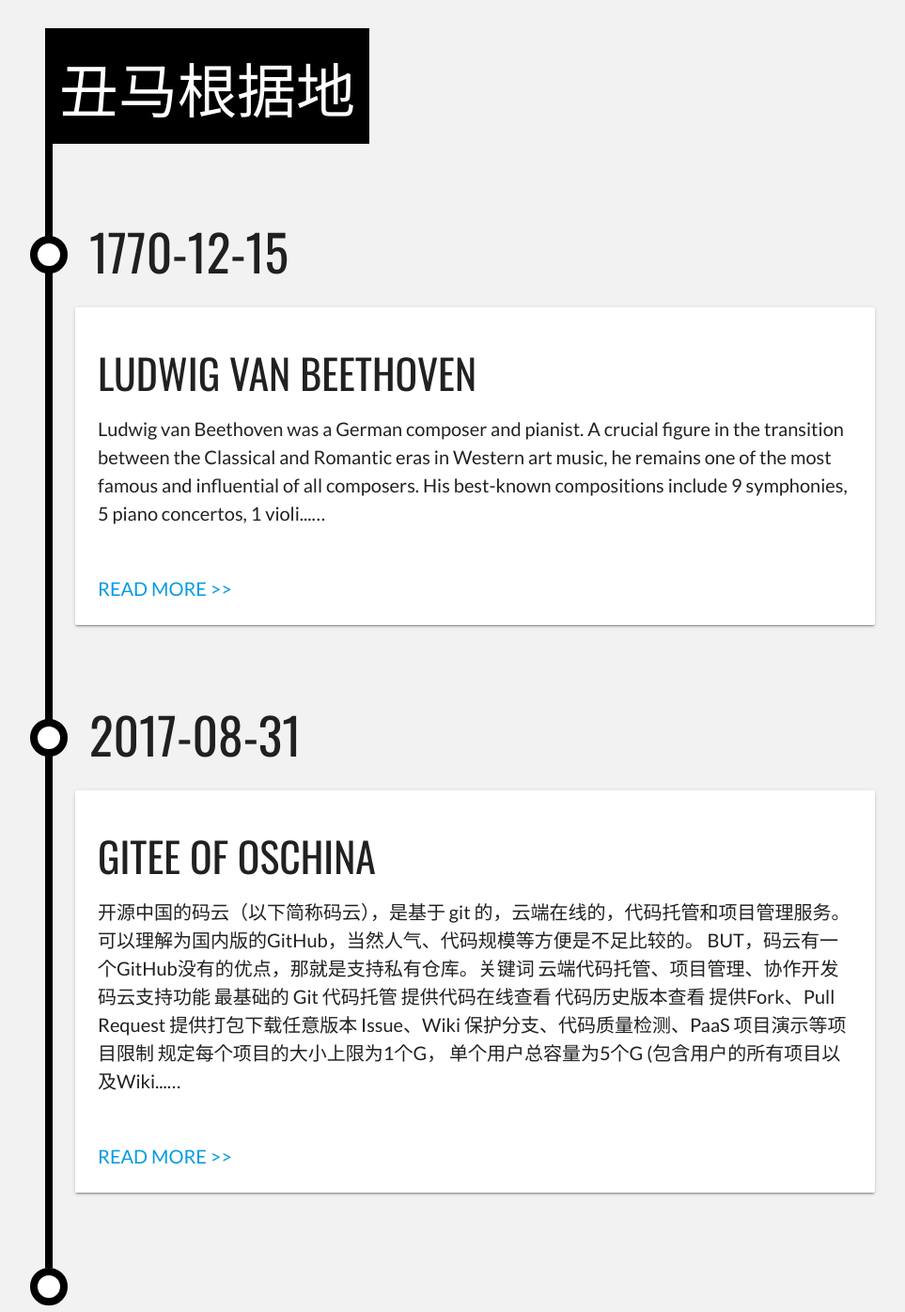
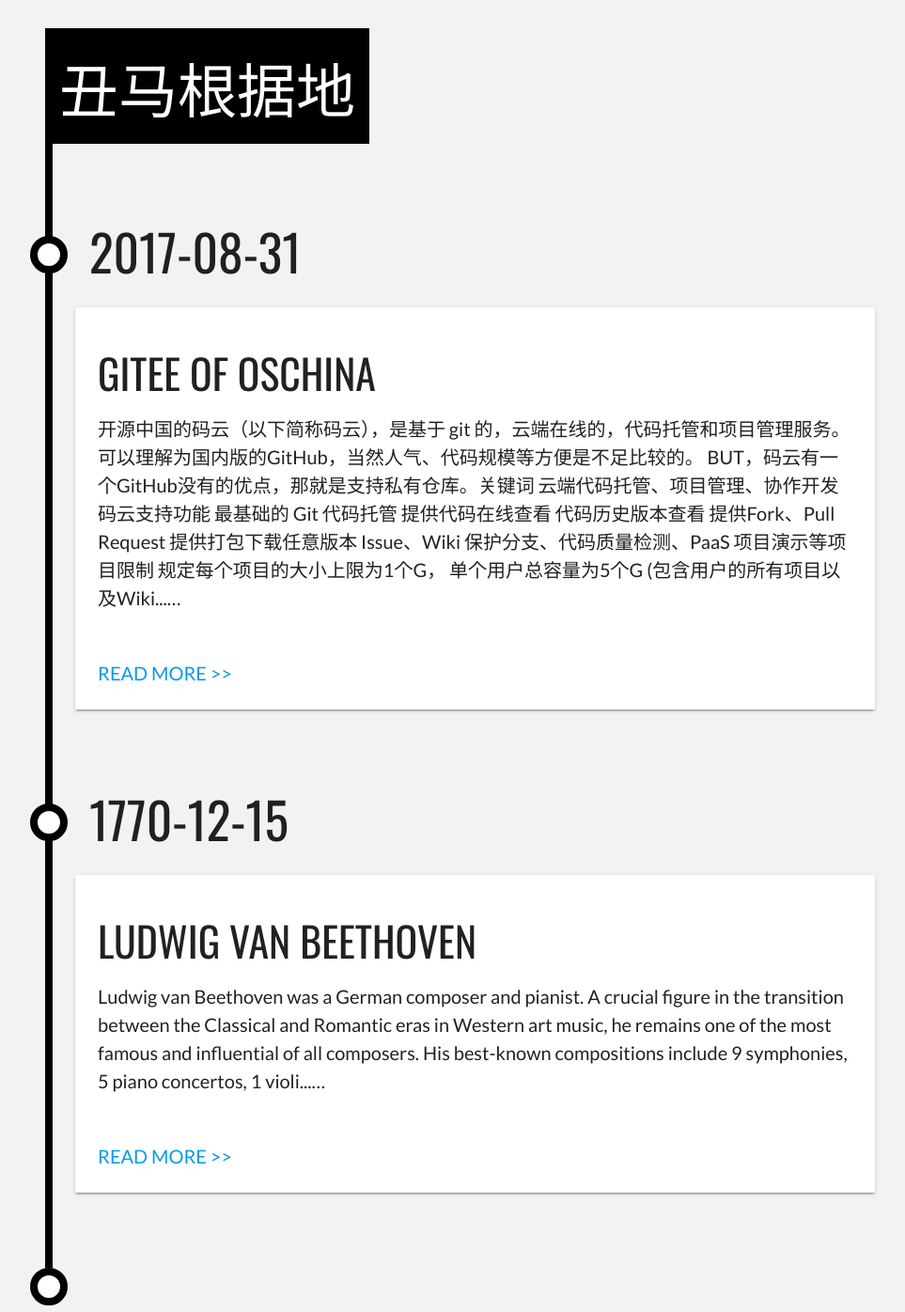
Before and after one commit to unicorn25/unicorn25.github.io, a Jekyll site: the page built from index.html, in a window 1280 px wide. Shown: the whole page at 94% size, without its empty margins (157-1120 px from the left). Built offline with Jekyll 4.4.1, drawn with Linux system fonts in a browser that asks for light colours.

Commit message:
fix: 文字列表按时间排序后反转，保证最新的文字在最前

```diff
--- a/index.html
+++ b/index.html
@@ -4,7 +4,7 @@
 
 <div class="container row">
     <h1 class="cv-title"><span class="black white-text">{{ site.title }}</span></h1>
-    {% assign steps = site.steps | sort: 'date' %}
+    {% assign steps = site.steps | sort: 'date' | reverse  %}
     {% for step in steps %}
     <div class="item">
         <i class="vertical-line"></i>
```
